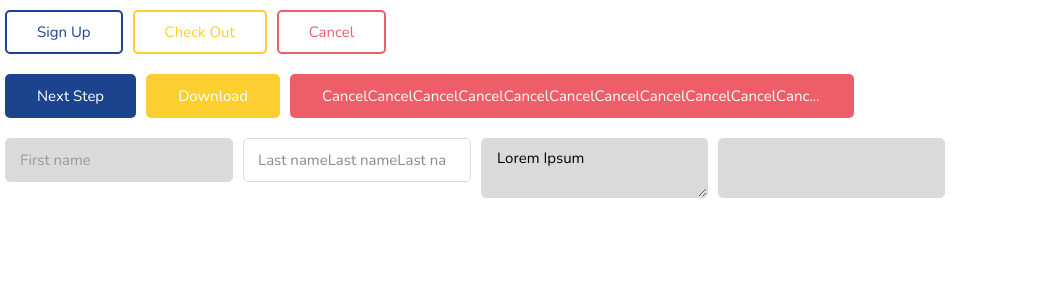
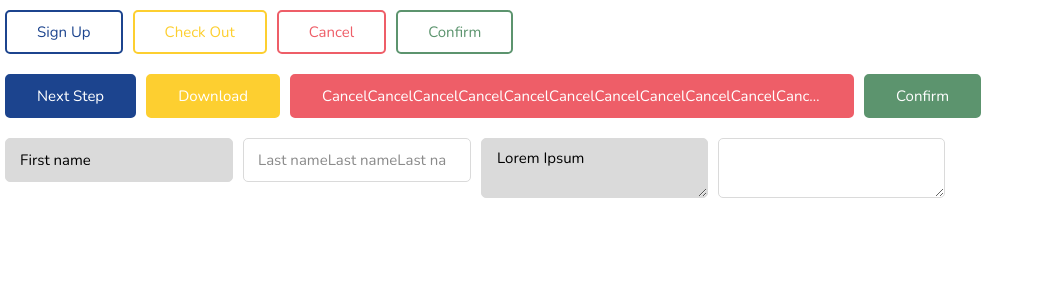
Before and after one commit to JaysusM/Lobster-UI, a React app: page / in a window 1280 px wide. Shown: the top 300 px of the page, without its empty margins (0-1039 px from the left). Built offline with nearby package versions, Linux system fonts and the light colour scheme.

Commit message:
Add success button

```diff
--- a/src/Assets/colors.scss
+++ b/src/Assets/colors.scss
@@ -1,11 +1,12 @@
 $mainColor: #1C448E;
-$secondaryColor: #fdcf30;
+$secondaryColor: #FDCF30;
 $mainAccentColor: #747474;
 $secondaryAccentColor: #CEC288;
 $tertiaryColor: #DBFE87;
 $cancelColor: #EE5E68;
-$neutralColor: #dadada;
-$neutralAccentColor: #8a8a8a;
+$successColor: #5C946E;
+$neutralColor: #DADADA;
+$neutralAccentColor: #8A8A8A;
 $disabledColor: #989898;
-$disabledTextColor: #e0e0e0;
-$focusColor: #3096d2;
+$disabledTextColor: #E0E0E0;
+$focusColor: #3096D2;
--- a/src/Components/Button/Button.scss
+++ b/src/Components/Button/Button.scss
@@ -82,6 +82,25 @@
         }
     }
 
+    &.success-button {
+        &:not(.border-button) {
+            color: white;
+            background-color: $successColor;
+            border: 2px solid $successColor;
+            &::after {
+                background-color: white;
+            }
+        }
+
+        &.border-button {
+            color: $successColor;
+            border: 2px solid $successColor;
+            &::after {
+                background-color: $successColor;
+            }
+        }
+    }
+
     &.disabled-button {
         cursor: not-allowed;
 
--- a/src/Components/Button/Button.tsx
+++ b/src/Components/Button/Button.tsx
@@ -5,7 +5,8 @@ import classNames from "classnames";
 export enum ButtonType {
   Primary,
   Secondary,
-  Cancel
+  Cancel,
+  Success
 }
 
 export interface ButtonProps {
@@ -17,10 +18,11 @@ export interface ButtonProps {
   hoverUnderlineEffect?: boolean,
   hoverMoveEffect?: boolean,
   disabled?: boolean,
-  className?: string
+  className?: string,
+  id?: string
 }
 
-const Button: React.FunctionComponent<ButtonProps> = ({ className, label, icon, onClick, buttonType = ButtonType.Primary, bordered, hoverUnderlineEffect = true, hoverMoveEffect = true, disabled }) => {
+const Button: React.FunctionComponent<ButtonProps> = ({ className, id, label, icon, onClick, buttonType = ButtonType.Primary, bordered, hoverUnderlineEffect = true, hoverMoveEffect = true, disabled }) => {
 
   const wrapperClassNames: string = classNames(
     className,
@@ -29,6 +31,7 @@ const Button: React.FunctionComponent<ButtonProps> = ({ className, label, icon,
       "primary-button": buttonType === ButtonType.Primary,
       "secondary-button": buttonType === ButtonType.Secondary,
       "cancel-button": buttonType === ButtonType.Cancel,
+      "success-button": buttonType === ButtonType.Success,
       "border-button": bordered,
       "underline-effect": hoverUnderlineEffect && !disabled,
       "move-effect": hoverMoveEffect && !disabled,
@@ -43,7 +46,7 @@ const Button: React.FunctionComponent<ButtonProps> = ({ className, label, icon,
     }
 
   return (
-    <div className={wrapperClassNames} onClick={handleOnClick}>
+    <div className={wrapperClassNames} id={id} onClick={handleOnClick}>
       <a>{label}</a>
     </div>
   );
--- a/src/Components/Demo/Demo.tsx
+++ b/src/Components/Demo/Demo.tsx
@@ -11,17 +11,19 @@ export const Demo = () => {
         <Button label={"Sign Up"} bordered={true} />
         <Button label={"Check Out"} buttonType={ButtonType.Secondary} bordered={true} />
         <Button label={"Cancel"} buttonType={ButtonType.Cancel} bordered={true} />
+        <Button label={"Confirm"} buttonType={ButtonType.Success} bordered={true} />
       </div>
       <div className="row-container">
         <Button label={"Next Step"} />
         <Button label={"Download"} buttonType={ButtonType.Secondary} />
         <Button label={"CancelCancelCancelCancelCancelCancelCancelCancelCancelCancelCancelCancelCancelCancelCancelCancelCancelCancelCancelCancelCancelCancelCancelCancelCancelCancelCancelCancelCancelCancel"} buttonType={ButtonType.Cancel} />
+        <Button label={"Confirm"} buttonType={ButtonType.Success} id={"button-id"}/>
       </div>
       <div className="row-container">
-        <TextInput label={"First name"} placeholder={"This is a placeholder"} disabled={true}/>
+        <TextInput label={"First name"} placeholder={"This is a placeholder"} />
         <TextInput label={"Last nameLast nameLast nameLast nameLast nameLast nameLast nameLast nameLast nameLast nameLast name"} bordered={true} placeholder={"This is a placeholder"} />
         <TextArea value={"Lorem Ipsum"}/>
-        <TextArea bordered={true} disabled={true}/>
+        <TextArea bordered={true} />
       </div>
     </>
   );
--- a/src/Components/TextArea/TextArea.tsx
+++ b/src/Components/TextArea/TextArea.tsx
@@ -9,10 +9,11 @@ export interface TextInputProps {
     disabled?: boolean,
     rows?: number,
     cols?: number,
-    className?: string
+    className?: string,
+    id?: string
 }
 
-const TextArea: React.FunctionComponent<TextInputProps> = ({ className, value, onChange, bordered, disabled, cols, rows }) => {
+const TextArea: React.FunctionComponent<TextInputProps> = ({ id, className, value, onChange, bordered, disabled, cols, rows }) => {
 
     const handleOnChange = (event: React.ChangeEvent<HTMLTextAreaElement>) => {
         event.stopPropagation();
@@ -37,7 +38,7 @@ const TextArea: React.FunctionComponent<TextInputProps> = ({ className, value, o
     });
 
     return (
-        <div className={wrapperClassnames}>
+        <div className={wrapperClassnames} id={id}>
             <textarea value={value} onChange={handleOnChange} onFocus={handleFocus} rows={rows} cols={cols} />
         </div>
     );
--- a/src/Components/TextInput/TextInput.tsx
+++ b/src/Components/TextInput/TextInput.tsx
@@ -10,10 +10,11 @@ export interface TextInputProps {
   bordered?: boolean,
   placeholder?: string,
   disabled?: boolean,
-  className?: string
+  className?: string,
+  id?: string
 }
 
-const TextInput: React.FunctionComponent<TextInputProps> = ({ className, label, placeholder, value, onChange, bordered, disabled }) => {
+const TextInput: React.FunctionComponent<TextInputProps> = ({ id, className, label, placeholder, value, onChange, bordered, disabled }) => {
 
   const inputRef: any = useRef();
   const [isInputFocused, setIsInputFocused] = useState<boolean>(false);
@@ -74,7 +75,7 @@ const TextInput: React.FunctionComponent<TextInputProps> = ({ className, label,
   };
 
   return (
-    <div className={wrapperClassnames}>
+    <div className={wrapperClassnames} id={id}>
       {label && <label onClick={handleLabelClick} className={labelClassnames}>{label}</label>}
       <input ref={inputRef} className={inputClassnames} type="text" placeholder={placeholder} value={value} onChange={handleOnChange} onFocus={handleInputFocus} onBlur={handleInputFocusLose} />
     </div>
```
